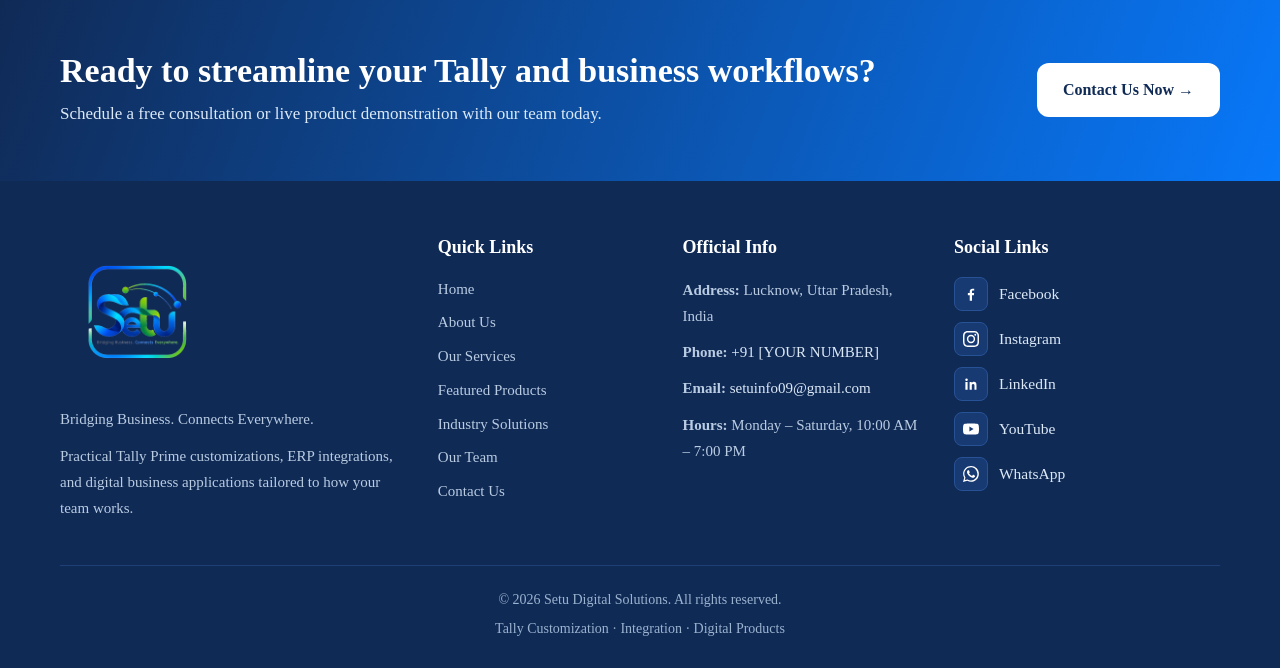
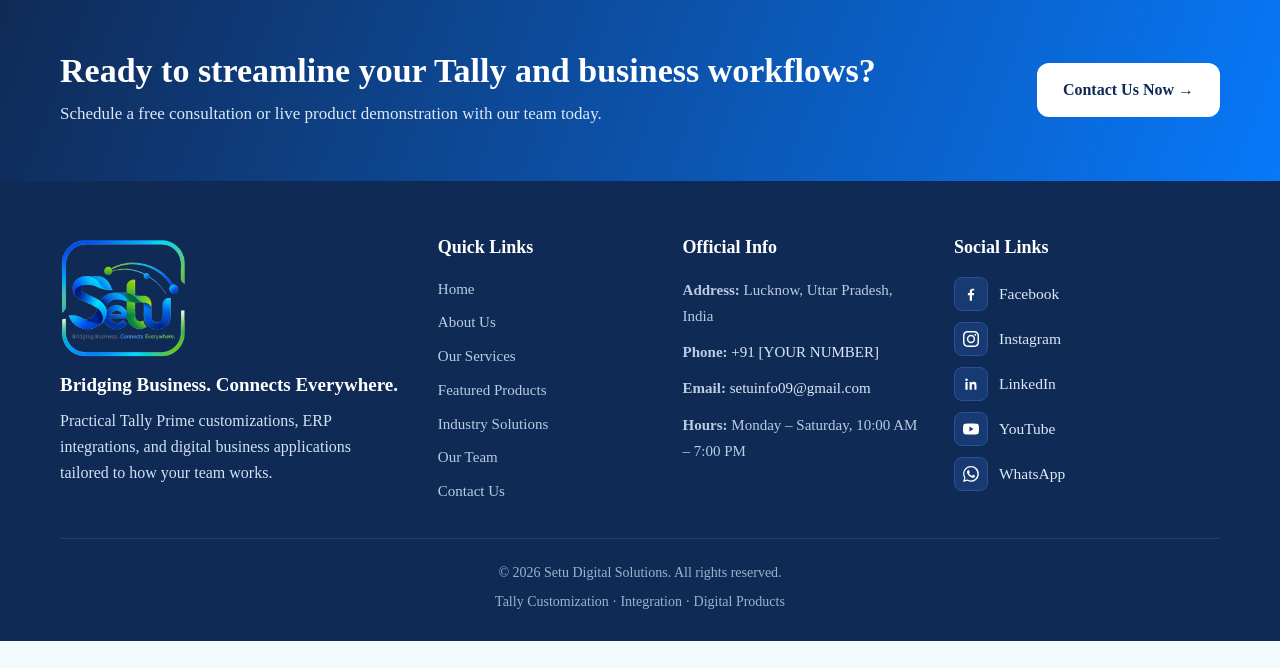
Before and after one commit to muin-younited/setu-website, a PHP site: page /index.php in a window 1280 px wide. Shown: the part 3768-4436 px from the top of the page. After the commit the page ends 4409 px from the top, so only its background shows below. Run offline with PHP 8.4, Linux system fonts and the light colour scheme.

Commit message:
style(footer): enlarge and align desktop brand column

```diff
--- a/private/layout.php
+++ b/private/layout.php
@@ -1051,6 +1051,26 @@ footer h4 {
   margin: 0 0 14px;
 }
 footer p { color: #b9cce2; font-size: 15px; margin: 0 0 10px; }
+.foot-col-brand img {
+  display: block;
+  width: 195px;
+  height: auto;
+  margin: -34px 0 -22px -34px;
+}
+.foot-col-brand .foot-tagline {
+  color: var(--white);
+  font-size: 19px;
+  font-weight: 700;
+  line-height: 1.35;
+  margin: 0 0 10px;
+}
+.foot-col-brand .foot-desc {
+  color: #d2e2f5;
+  font-size: 16px;
+  line-height: 1.65;
+  max-width: 340px;
+  margin: 0;
+}
 .foot-list {
   list-style: none;
   padding: 0;
```
